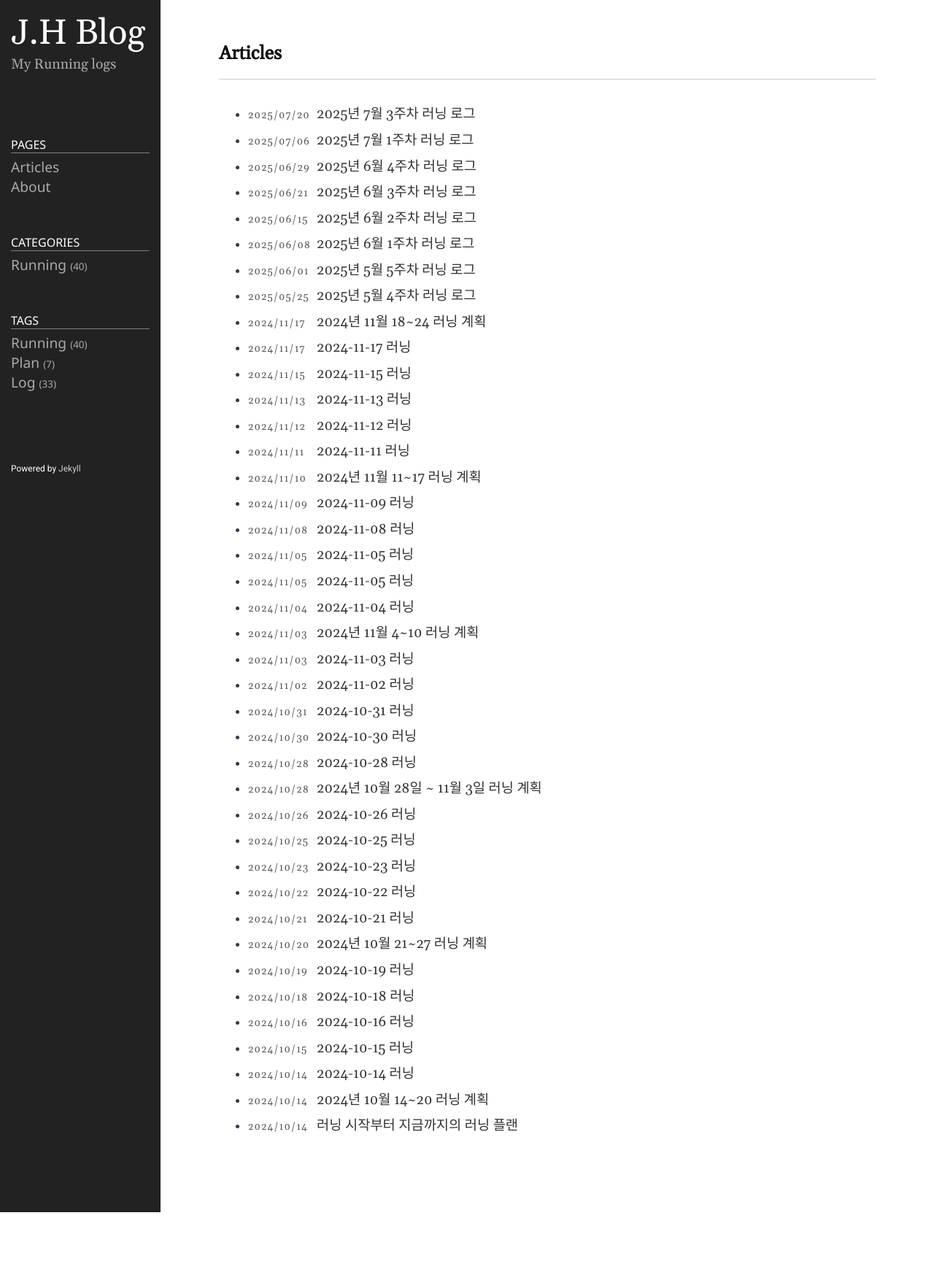
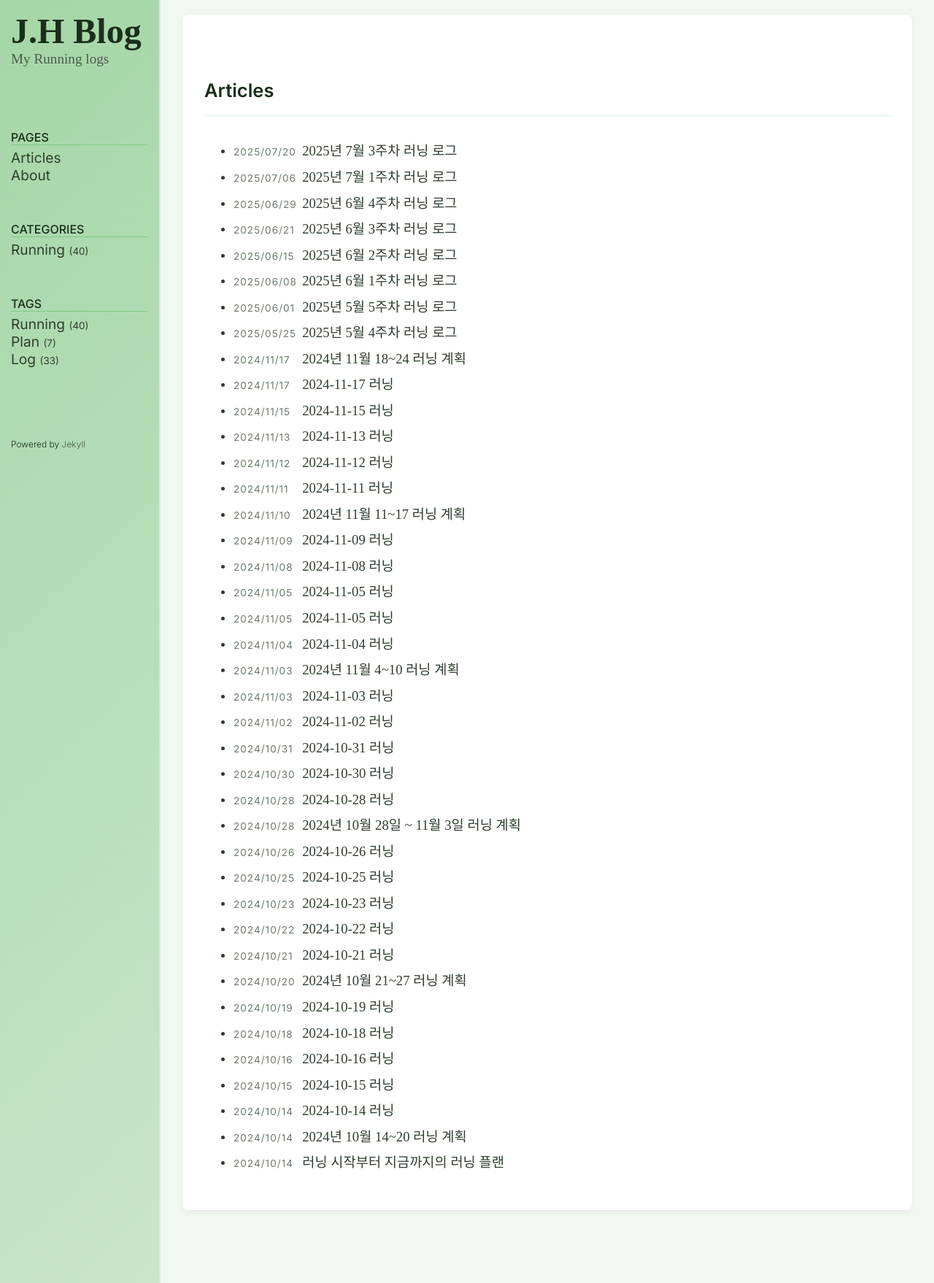
Before and after one commit to bullkan94/bullkan94.github.io, a Jekyll site: the page built from index.md, in a window 1280 px wide. Shown: the whole page at 73% size. Built offline with Jekyll 4.4.1, drawn with Linux system fonts in a browser that asks for light colours; before the commit the page ends 1661 px from its top, so only the background shows below that.

Commit message:
Change styles to pastel green color

```diff
--- a/public/css/style.css
+++ b/public/css/style.css
@@ -1,36 +1,42 @@
 @import url(//fonts.googleapis.com/css?family=Ubuntu:500&subset=latin,latin-ext);
-@import url('https://fonts.googleapis.com/css?family=Gelasio|Kulim+Park|Nanum+Myeongjo|Nanum+Gothic|Noto+Sans|Noto+Sans+KR|Roboto&display=swap');
+@import url('https://fonts.googleapis.com/css2?family=Inter:wght@300;400;500;600&family=Noto+Sans+KR:wght@300;400;500;600&family=Noto+Serif+KR:wght@300;400;500;600&display=swap');
 @import url(syntax/monokai.css);
 
 :root {
-  --blue: #007bff;
-  --indigo: #6610f2;
-  --purple: #6f42c1;
-  --pink: #e83e8c;
-  --red: #dc3545;
-  --orange: #fd7e14;
-  --yellow: #ffc107;
-  --green: #28a745;
-  --teal: #20c997;
-  --cyan: #17a2b8;
-  --white: #fff;
-  --gray: #6c757d;
-  --gray-dark: #343a40;
-  --primary: #007bff;
-  --secondary: #6c757d;
-  --success: #28a745;
-  --info: #17a2b8;
-  --warning: #ffc107;
-  --danger: #dc3545;
-  --light: #f8f9fa;
-  --dark: #343a40;
+  --pastel-green-light: #e8f5e8;
+  --pastel-green-base: #c8e6c9;
+  --pastel-green-medium: #a5d6a7;
+  --pastel-green-dark: #81c784;
+  --pastel-green-darker: #66bb6a;
+  --mint-light: #f0f8f0;
+  --mint-medium: #e0f2e0;
+  --sage-light: #f4f6f4;
+  --sage-medium: #e7ebe7;
+  --text-dark: #1a2e1a;
+  --text-medium: #2e3e2e;
+  --text-light: #4a5a4a;
+  --text-muted: #6a7a6a;
+  --accent-green: #4caf50;
+  --accent-dark: #388e3c;
+  --white: #ffffff;
+  --light-gray: #f8f9fa;
+  --medium-gray: #e9ecef;
+  --border-light: #d4edda;
+  --primary: #66bb6a;
+  --secondary: #6a7a6a;
+  --success: #4caf50;
+  --info: #26a69a;
+  --warning: #ff9800;
+  --danger: #e57373;
+  --light: #f0f8f0;
+  --dark: #2e3e2e;
   --breakpoint-xs: 0;
   --breakpoint-sm: 576px;
   --breakpoint-md: 768px;
   --breakpoint-lg: 992px;
   --breakpoint-xl: 1200px;
-  --font-family-sans-serif: "Roboto", "Nanum Gothic";
-  --font-family-serif: "Nanum Myeongjo";
+  --font-family-sans-serif: "Inter", "Noto Sans KR", sans-serif;
+  --font-family-serif: "Noto Serif KR", serif;
 }
 
 * {
@@ -49,13 +55,14 @@ body {
 	height: 100%;
 	margin: 0;
 	padding: 0;
-	font-family: 'Gelasio', 'Nanum Myeongjo', serif;
-	color: #2c3e50;
+	font-family: var(--font-family-serif);
+	color: var(--text-medium);
+	background-color: var(--mint-light);
 }
 
 a {
 	text-decoration: none;
-	color: #007bff;
+	color: var(--accent-dark);
 	background-color: transparent;
 }
 
@@ -89,6 +96,7 @@ code {
 	/*margin-left: 180px;*/
 	flex: 1 1 auto;
 	padding: 0px 30px;
+	background-color: var(--mint-light);
 }
 
 .sidebar {
@@ -98,8 +106,9 @@ code {
 	flex: 0 0 220px;
 	padding: 15px;
 	z-index: 1;
-	background-color: #222;
-	color: #fff;
+	background: linear-gradient(135deg, var(--pastel-green-medium) 0%, var(--pastel-green-base) 100%);
+	color: var(--text-dark);
+	border-right: 2px solid var(--border-light);
 }
 
 .sidebar-item {
@@ -113,13 +122,14 @@ code {
 
 .sidebar-brand > a {
 	font-size: 300%;
-	font-family: 'Gelasio';
-	color: #fff;
+	font-family: var(--font-family-serif);
+	color: var(--text-dark);
+	font-weight: 600;
 }
 
 .lead {
 	font-size: 120%;
-	color: #aaa;
+	color: var(--text-light);
 }
 
 .sidebar-header {
@@ -132,20 +142,22 @@ code {
 
 .nav-title {
 	font-size: 100%;
-	font-family: "Noto Sans";
+	font-family: var(--font-family-sans-serif);
 	text-transform: uppercase;
-	border-bottom: 1px solid gray;
+	border-bottom: 1px solid var(--pastel-green-dark);
 	margin-bottom: 5px;
+	color: var(--text-dark);
+	font-weight: 500;
 }
 
 a.nav-item {
 	font-size: 120%;
-	font-family: "Noto Sans";
+	font-family: var(--font-family-sans-serif);
 	text-transform: capitalize;
-	color: #aaa;
+	color: var(--text-medium);
 }
 
-a.nav-item:hover { color: #777; }
+a.nav-item:hover { color: var(--accent-dark); }
 
 .badge { font-size: 70%; }
 .badge::before { content: "("; }
@@ -157,7 +169,7 @@ a.nav-item:hover { color: #777; }
 .post-link {
 	margin-left: 10px;
 	font-size: 110%;
-	color: #333;
+	color: var(--text-medium);
 }
 
 #contact-list li .fa,
@@ -198,8 +210,8 @@ article .share .gplus:hover {
 }
 
 .page-header {
-	color: #e74c3c;
-	text-shadow: 1px 1px 1px rgba(150, 150, 150, 1);
+	color: var(--accent-green);
+	text-shadow: 1px 1px 1px rgba(200, 230, 200, 0.5);
 }
 
 article {
@@ -207,18 +219,26 @@ article {
 	font-size: 17px;
 	margin-bottom: 100px;
 	line-height: 1.9;
+	background-color: var(--white);
+	border-radius: 8px;
+	box-shadow: 0 2px 8px rgba(0, 0, 0, 0.05);
+	margin-top: 20px;
+	padding: 30px;
 }
 
-article.home div a, article.home pre a { color: #2c3e50; }
-article.home div a:hover, article.home pre a:hover { color: #2c3e50; text-decoration: none; }
+article.home div a, article.home pre a { color: var(--text-medium); }
+article.home div a:hover, article.home pre a:hover { color: var(--accent-dark); text-decoration: none; }
 article img { max-width: 100%; }
 
 blockquote {
-	color: #828282;
-  	border-left: 4px solid #ccc;
+	color: var(--text-light);
+  	border-left: 4px solid var(--pastel-green-medium);
   	padding-left: 10px;
   	margin: 0;
   	margin-bottom: 15px;
+  	background-color: var(--sage-light);
+  	padding: 15px 15px 15px 20px;
+  	border-radius: 4px;
 }
 
 p {
@@ -232,28 +252,29 @@ article h3,
 article h4,
 article h5,
 article h6 {
-	font-family: "Roboto", "Nanum Gothic";
-	color: #333;
+	font-family: var(--font-family-sans-serif);
+	color: var(--text-dark);
   	margin-bottom: 0;
+  	font-weight: 600;
 }
 
 article.home h1 a,
 article.home h2 a,
 article.home h3 a,
 article.home h4 a {
-	color: #f2756a;
+	color: var(--accent-green);
 }
 article.home h1 a:hover,
 article.home h2 a:hover,
 article.home h3 a:hover,
 article.home h4 a:hover {
-	color: #e74c3c;
+	color: var(--accent-dark);
 }
 
 header.post-header {
 	padding: 50px 0px 10px 0px;
 	margin-bottom: 30px;
-	border-bottom: 1px solid #ccc;
+	border-bottom: 1px solid var(--border-light);
 	text-align: center;
 }
 
@@ -263,17 +284,19 @@ header.home {
 
 .post-title {
 	font-size: 1.5em;
-	color: #111;
+	color: var(--text-dark);
 	font-weight: bold;
+	font-family: var(--font-family-sans-serif);
 }
 
 .post-date {
 	text-transform: uppercase;
-	color: #555;
+	color: var(--text-muted);
 	letter-spacing: 1px;
 	font-size: 0.8em;
 	display: inline-block;
 	width: 80px;
+	font-family: var(--font-family-sans-serif);
 }
 
 .author .author-image {
@@ -283,19 +306,19 @@ header.home {
 
 footer {
 	padding-top: 15px;
-	font-family: 'Ubuntu';
+	font-family: var(--font-family-sans-serif);
 }
 
 .sidebar-footer {
 	margin-top: 80px;
 	font-size: 0.75em;
 	font-weight: lighter;
-	font-family: "Roboto";
+	font-family: var(--font-family-sans-serif);
 	line-height: 1.5;
 }
 
 .sidebar-footer a {
-	color: #ccc;
+	color: var(--text-light);
 }
 
 
```
